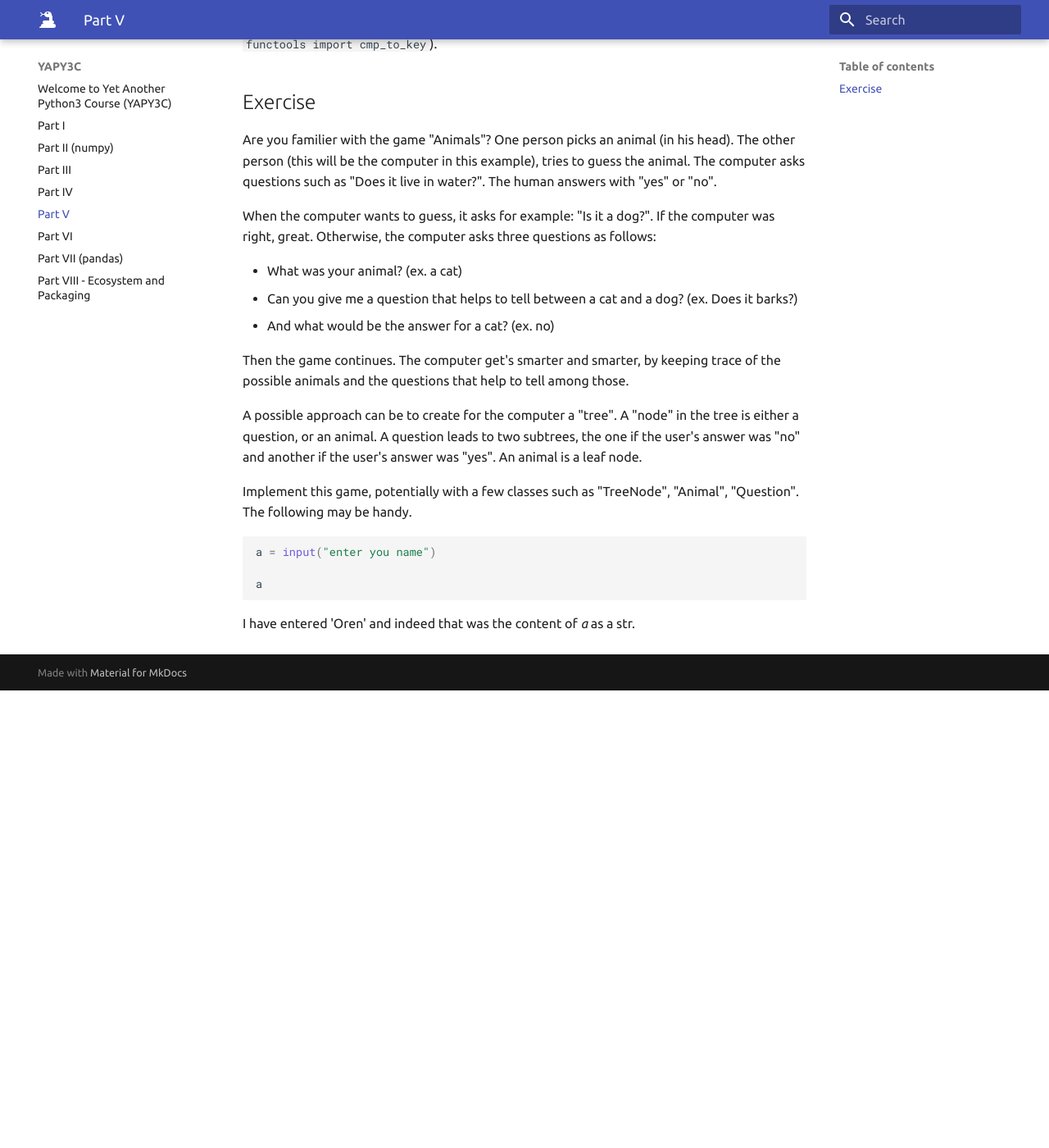
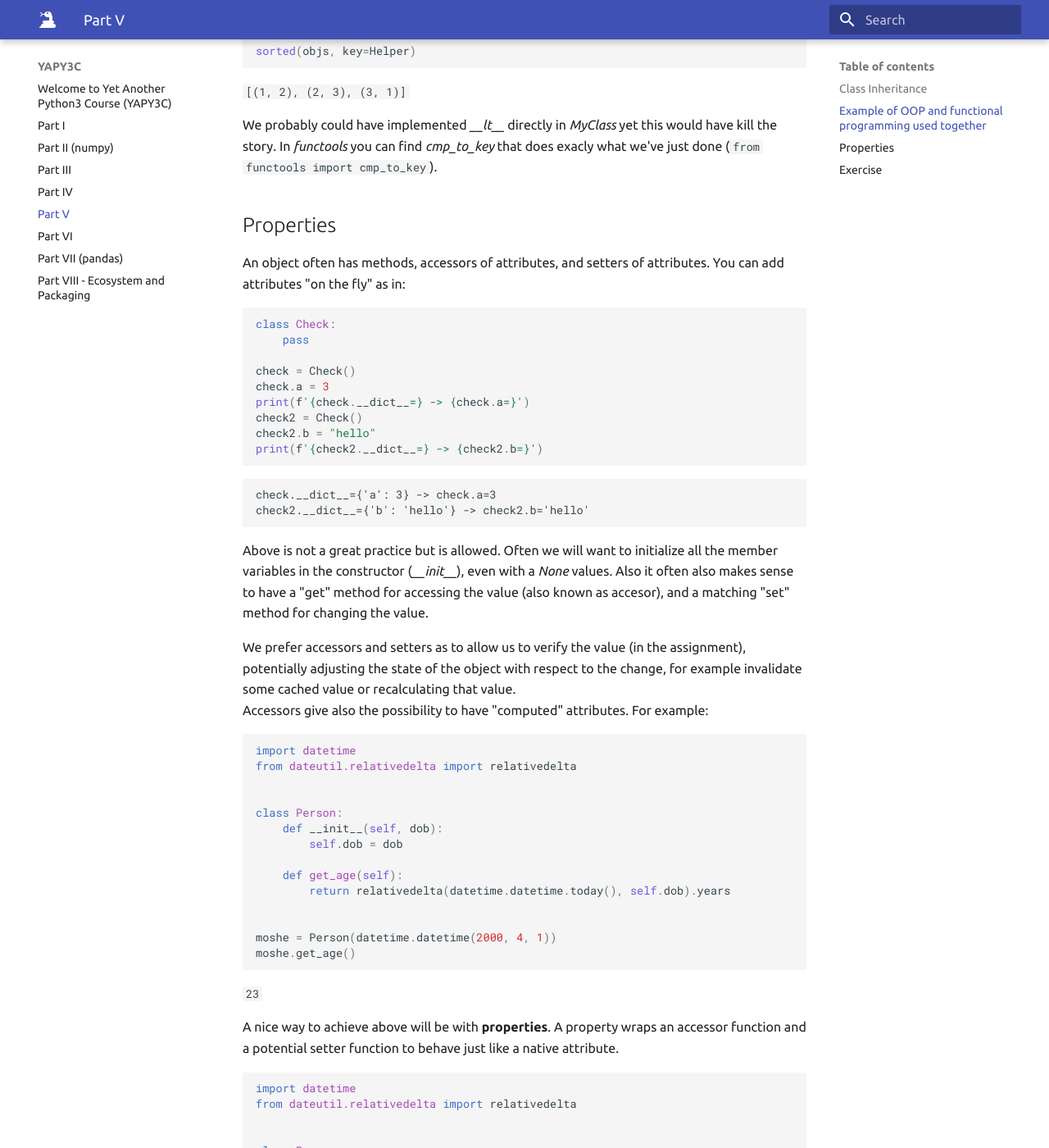
Before and after one commit to zbenmo/yapy3c, an MkDocs documentation site: the page built from docs/part_V_OO.md, in a window 1280 px wide and 1400 px high, scrolled down 6360 px. Shown: the whole window at 82% size. Built offline with MkDocs 1.6.1 and Material for MkDocs 9.7.7, drawn with Linux system fonts in a browser that asks for light colours; before the commit the page ends 7202 px from its top, so only the background shows below that; some of the changed text lies outside the part shown.

Commit message:
property

````diff
--- a/docs/part_V_OO.md
+++ b/docs/part_V_OO.md
@@ -97,6 +97,8 @@ my_car.wash()
 
 If possible, avoid using this practice, just for your own sanity. But good to remember that it is an option.
 
+## Class Inheritance
+
 Inheritance is possible, here is a simple example:
 
 ``` py
@@ -195,6 +197,8 @@ Object Oriented Programming (OOP) is very useful and definetly worth learning. F
 While OOP brings a lot of capabilities there are issues that we should be careful with, such as multiple inheritance. When a class inherits from multiple classes, and there are conflicts, what takes precedence? How does everything work togther. There is a concept of **Mixin**s that are regular Python classes, yet are meant to be self contained, used by inheritance just to add functionality, avoiding adding member variables, so less issues with multiple inheritance.
 
 A side note (a possible repetitive suggestion). Use object oriented as needed, yet prefer a simple existing class / container if such exists and does the work reasonably.
+
+## Example of OOP and functional programming used together
 
 Next I'm going to bring a nice example of the power of OOP when used in combination with functional programming.
 
@@ -309,6 +313,86 @@ sorted(objs, key=Helper)
 We probably could have implemented *\_\_lt\_\_* directly in *MyClass* yet this would have kill the story.
 In *functools* you can find *cmp_to_key* that does exacly what we've just done (``` from functools import cmp_to_key ```).
 
+## Properties
+
+An object often has methods, accessors of attributes, and setters of attributes. You can add attributes "on the fly" as in:
+
+``` py
+class Check:
+    pass
+
+check = Check()
+check.a = 3
+print(f'{check.__dict__=} -> {check.a=}')
+check2 = Check()
+check2.b = "hello"
+print(f'{check2.__dict__=} -> {check2.b=}')
+```
+
+```
+check.__dict__={'a': 3} -> check.a=3
+check2.__dict__={'b': 'hello'} -> check2.b='hello'
+```
+
+Above is not a great practice but is allowed.
+Often we will want to initialize all the member variables in the constructor (*\_\_init\_\_*), even with a *None* values.
+Also it often also makes sense to have a "get" method for accessing the value (also known as accesor),
+and a matching "set" method for changing the value.
+
+We prefer accessors and setters as to allow us to verify the value (in the assignment), potentially adjusting the state of the object with respect to the change, for example invalidate some cached value or recalculating that value.
+Accessors give also the possibility to have "computed" attributes. For example:
+
+``` py
+import datetime
+from dateutil.relativedelta import relativedelta
+
+
+class Person:
+    def __init__(self, dob):
+        self.dob = dob
+
+    def get_age(self):
+        return relativedelta(datetime.datetime.today(), self.dob).years
+
+
+moshe = Person(datetime.datetime(2000, 4, 1))
+moshe.get_age()
+```
+
+``` 23 ```
+
+A nice way to achieve above will be with **properties**. A property wraps an accessor function and a potential setter function to behave just like a native attribute.
+
+``` py
+import datetime
+from dateutil.relativedelta import relativedelta
+
+
+class Person:
+    def __init__(self, dob):
+        self._dob = dob
+
+    @property
+    def age(self):
+        return relativedelta(datetime.datetime.today(), self._dob).years
+
+    @age.setter
+    def age(self, age):
+        today = datetime.datetime.today()
+        self._dob = today.replace(year=today.year - age)
+
+
+moshe = Person(datetime.datetime(2000, 4, 1))
+print(moshe.age)
+moshe.age = 33
+print(moshe.age)
+```
+
+```
+23
+33
+```
+
 ## Exercise
 
 Are you familier with the game "Animals"?
````
Also changed, not shown: try4.py (added, +22 -0 lines), dataclasses_and_more.ipynb, part_V.ipynb.
